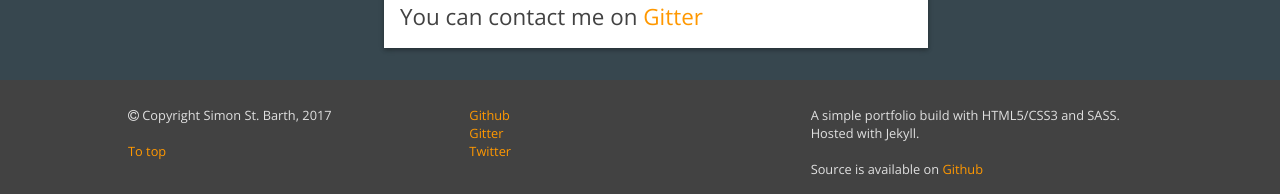
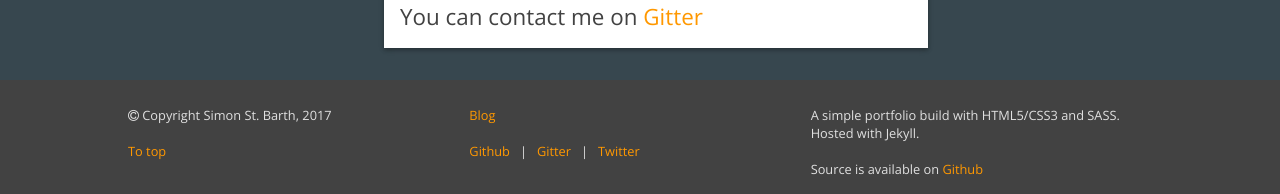
Before and after one commit to Data5tream/data5tream.github.io, a Jekyll site: the page built from index.html, in a window 1280 px wide. Shown: the part 2063-2257 px from the top of the page. Built offline with Jekyll 4.4.1, drawn with Linux system fonts in a browser that asks for light colours.

Commit message:
Changed footer links

```diff
--- a/_includes/footer.html
+++ b/_includes/footer.html
@@ -5,8 +5,9 @@
       <a href="#top">To top</a>
     </div>
     <div class="cell">
-      <a href="https://github.com/Data5tream" target="_blank">Github</a><br>
-      <a href="https://gitter.im/Data5tream" target="_blank">Gitter</a><br>
+      <a href="{{ "/blog.html" | absolute_url }}">Blog</a><br><br>
+      <a href="https://github.com/Data5tream" target="_blank">Github</a> &nbsp; | &nbsp;
+      <a href="https://gitter.im/Data5tream" target="_blank">Gitter</a> &nbsp; | &nbsp;
       <a href="https://twitter.com/Data5tream" target="_blank">Twitter</a>
     </div>
     <div class="cell">
```
